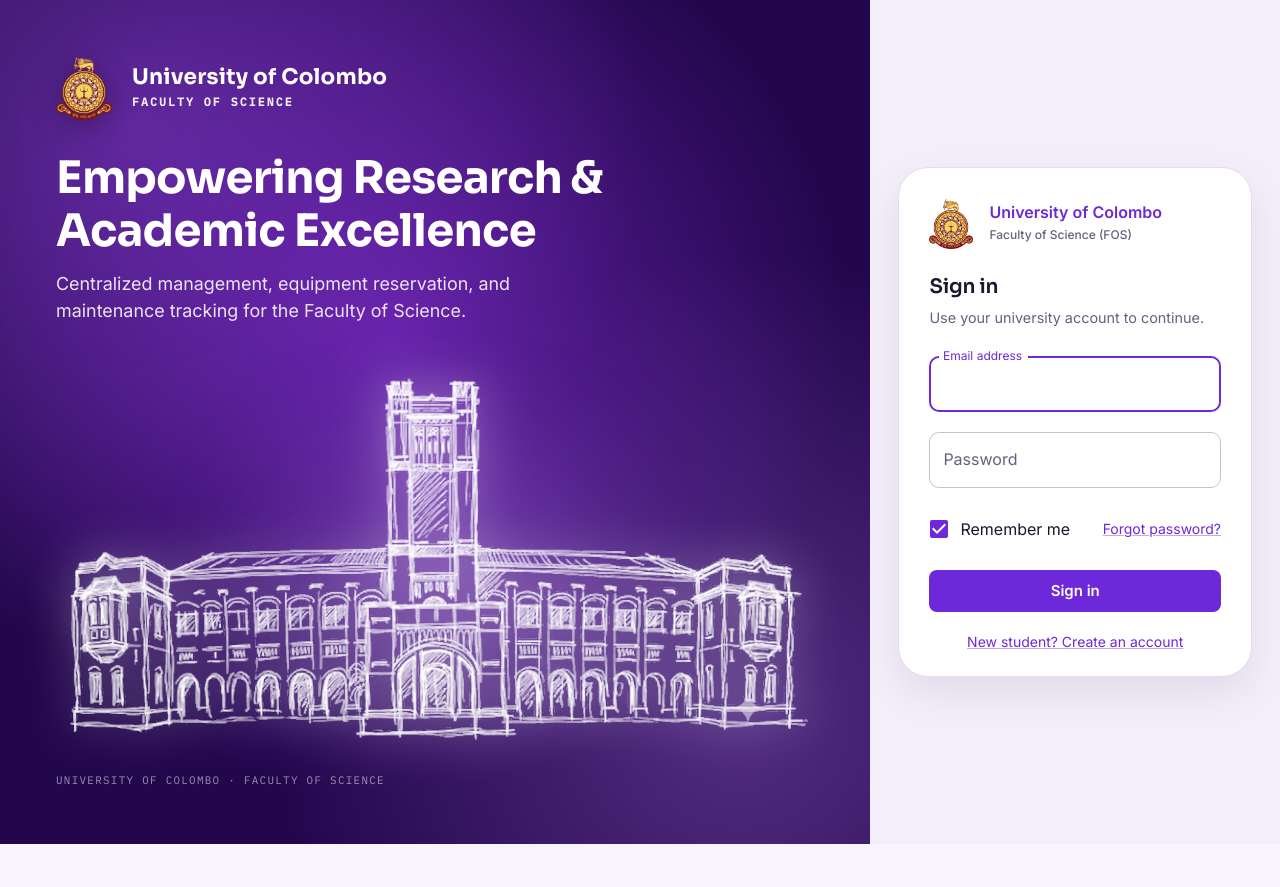
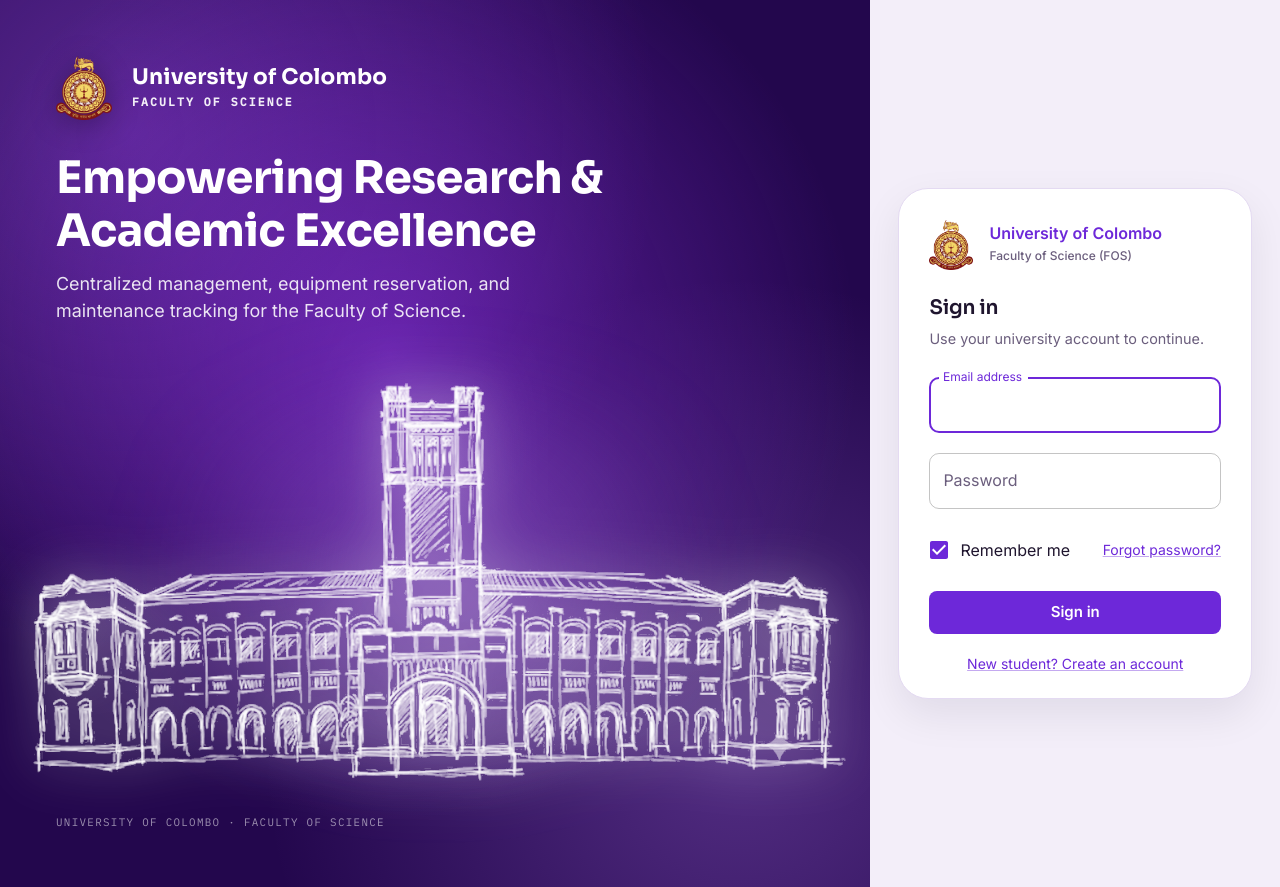
Before and after one commit to AceVuntrid/IT3003, a React (Vite) app in the folder frontend/: page /login in a window 1280 px wide. Before the commit the page ends 844 px from the top, so only its background shows below. Built offline with nearby package versions, Linux system fonts and the light colour scheme; no server answers; some icons are missing.

Commit message:
Significantly enlarge white line sketch image on login hero panel

```diff
--- a/frontend/src/pages/auth/AuthShell.tsx
+++ b/frontend/src/pages/auth/AuthShell.tsx
@@ -74,35 +74,35 @@
           <Box
             sx={{
               position: 'absolute',
-              width: 540,
-              height: 270,
+              width: 680,
+              height: 340,
               borderRadius: '50%',
-              background: 'radial-gradient(circle, rgba(192,132,252,0.35) 0%, rgba(124,58,237,0) 70%)',
-              filter: 'blur(45px)',
+              background: 'radial-gradient(circle, rgba(192,132,252,0.38) 0%, rgba(124,58,237,0) 70%)',
+              filter: 'blur(50px)',
               pointerEvents: 'none',
               zIndex: 1,
             }}
           />
 
-          {/* Transparent PNG Building Sketch — Pure White Sketch Lines Only */}
+          {/* Transparent PNG Building Sketch — Significantly Enlarged */}
           <Box
             component="img"
-            src="/assets/university_building.png?v=pure_white_transparent_v3"
+            src="/assets/university_building.png?v=pure_white_transparent_v4"
             alt="University Main Building Line Sketch"
             sx={{
-              width: '100%',
-              maxWidth: 840,
-              maxHeight: 440,
+              width: '110%',
+              maxWidth: 1150,
+              maxHeight: 580,
               objectFit: 'contain',
               mixBlendMode: 'screen',
-              filter: 'drop-shadow(0 0 24px rgba(255,255,255,0.5)) brightness(1.2) contrast(1.2)',
+              filter: 'drop-shadow(0 0 28px rgba(255,255,255,0.55)) brightness(1.2) contrast(1.2)',
               opacity: 1,
               zIndex: 2,
-              transform: 'translateY(10px)',
+              transform: 'translateY(12px)',
               transition: 'transform 0.4s ease, filter 0.4s ease',
               '&:hover': {
-                transform: 'translateY(10px) scale(1.02)',
-                filter: 'drop-shadow(0 0 36px rgba(255,255,255,0.75)) brightness(1.25)',
+                transform: 'translateY(12px) scale(1.025)',
+                filter: 'drop-shadow(0 0 42px rgba(255,255,255,0.8)) brightness(1.28)',
               },
             }}
           />
```
